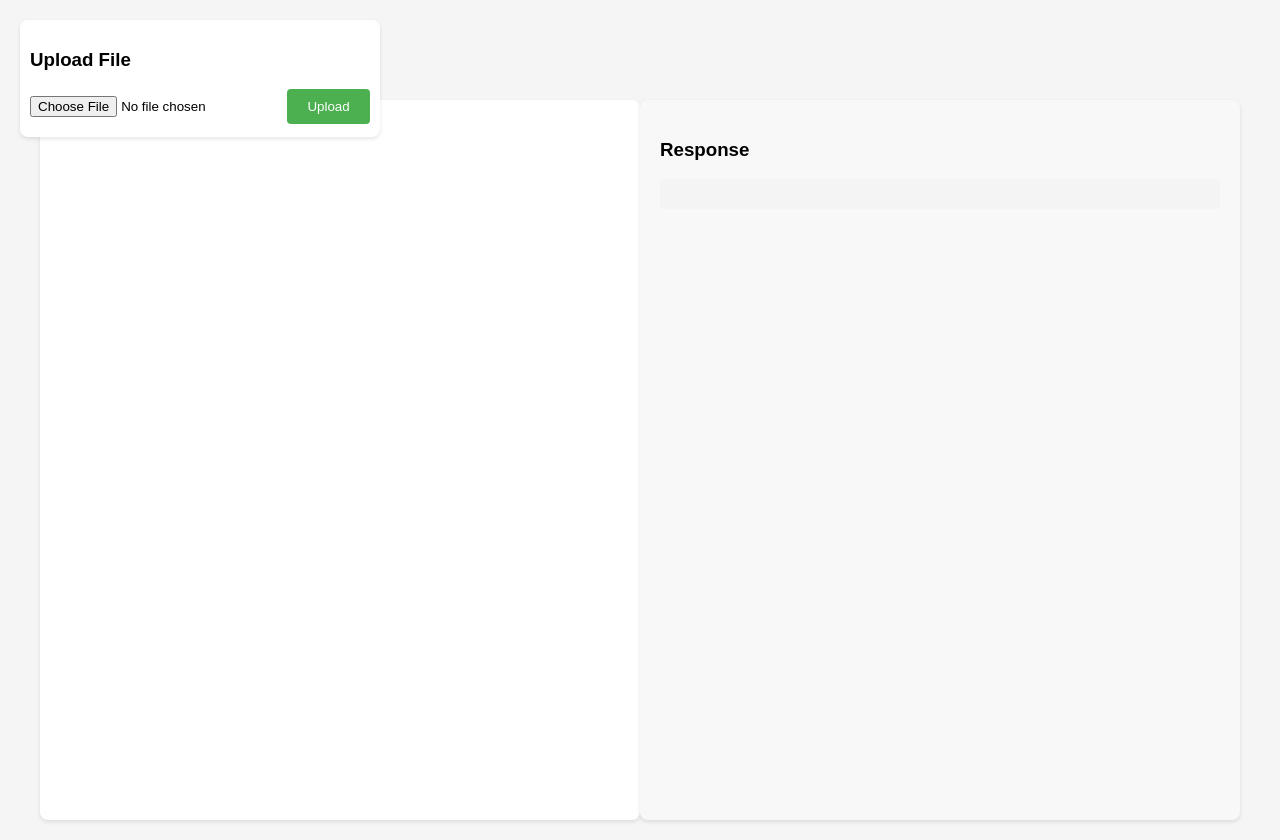
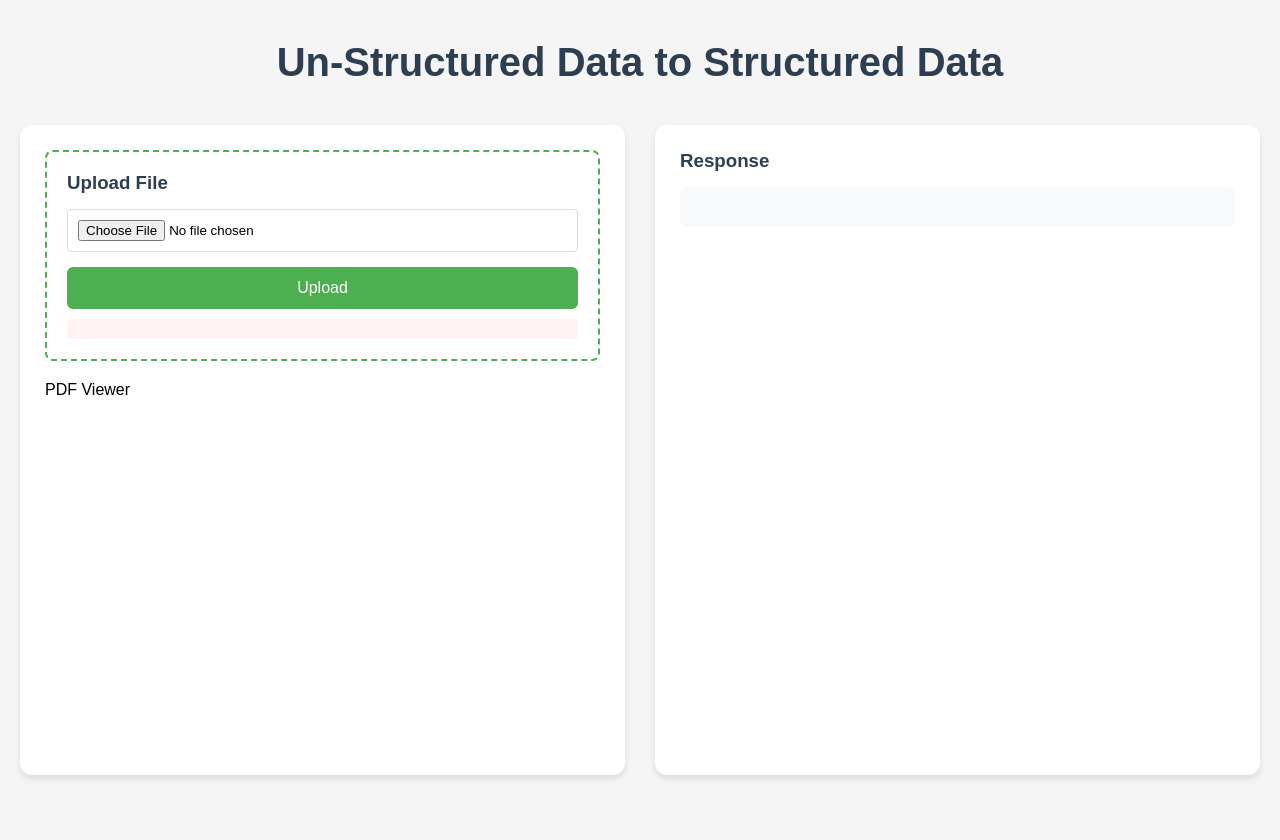
Before and after one commit to Rajavasanthan/docintelligence, a website: page index.html in a window 1280 px wide. After the commit the page ends 800 px from the top, so only its background shows below. Drawn offline with Linux system fonts and the light colour scheme.

Commit message:
UI Changed

```diff
--- a/index.html
+++ b/index.html
@@ -1,96 +1,130 @@
 <!DOCTYPE html>
 <html lang="en">
+
 <head>
   <meta charset="UTF-8">
   <meta name="viewport" content="width=device-width, initial-scale=1.0">
   <title>Extract pdf</title>
   <style>
+    * {
+      margin: 0;
+      padding: 0;
+      box-sizing: border-box;
+    }
+
     body {
       font-family: Arial, sans-serif;
       background-color: #f5f5f5;
-      margin: 0;
+      min-height: 100vh;
       padding: 20px;
+    }
+
+    .main-heading {
+      text-align: center;
+      color: #2c3e50;
+      margin: 20px 0 40px 0;
+      font-size: 2.5rem;
+      font-weight: bold;
+    }
+
+    .content-wrapper {
+      max-width: 1400px;
+      margin: 0 auto;
       display: flex;
-      justify-content: center;
-      align-items: center;
-      height: 100vh;
+      gap: 30px;
+      height: calc(100vh - 150px);
+    }
+
+    .upload-section {
+      flex: 1;
+      background: white;
+      padding: 25px;
+      border-radius: 12px;
+      box-shadow: 0 4px 6px rgba(0, 0, 0, 0.1);
+      display: flex;
       flex-direction: column;
+      gap: 20px;
     }
 
     .upload-container {
-      position: absolute;
-      top: 20px;
-      left: 20px;
       background-color: white;
-      padding: 10px;
+      padding: 20px;
       border-radius: 8px;
-      box-shadow: 0 2px 4px rgba(0, 0, 0, 0.1);
+      border: 2px dashed #4CAF50;
+    }
+
+    .upload-container h3 {
+      margin-bottom: 15px;
+      color: #2c3e50;
     }
 
     .upload-container input[type="file"] {
-      margin-bottom: 10px;
+      margin-bottom: 15px;
+      width: 100%;
+      padding: 10px;
+      border: 1px solid #ddd;
+      border-radius: 4px;
     }
 
     .upload-container button {
       background-color: #4CAF50;
       color: white;
-      padding: 10px 20px;
+      padding: 12px 24px;
       border: none;
-      border-radius: 4px;
+      border-radius: 6px;
       cursor: pointer;
+      width: 100%;
+      font-size: 16px;
+      transition: background-color 0.3s;
     }
 
     .upload-container button:hover {
       background-color: #45a049;
     }
 
-    .container {
-      display: flex;
-      width: 100%;
-      height: 100%;
-      max-width: 1200px;
-      margin-top: 80px; /* Give space for the upload section */
+    #pdfViewer {
+      flex: 1;
+      background: white;
+      border-radius: 8px;
+      overflow: hidden;
+      margin-top: 20px;
     }
 
-    .left-panel {
-      width: 48%;
-      padding: 20px;
-      background-color: #f8f8f8;
-      box-shadow: 0 2px 4px rgba(0, 0, 0, 0.1);
-      border-radius: 8px;
+    .response-section {
+      flex: 1;
+      background: white;
+      padding: 25px;
+      border-radius: 12px;
+      box-shadow: 0 4px 6px rgba(0, 0, 0, 0.1);
       overflow: auto;
     }
 
-    .right-panel {
-      width: 48%;
-      padding: 20px;
-      background-color: white;
-      box-shadow: 0 2px 4px rgba(0, 0, 0, 0.1);
-      border-radius: 8px;
-      overflow: hidden;
+    .response-section h3 {
+      color: #2c3e50;
+      margin-bottom: 15px;
     }
 
-    pre {
-      background-color: #f4f4f4;
-      padding: 15px;
-      border-radius: 4px;
+    #responseText {
+      background-color: #f8f9fa;
+      padding: 20px;
+      border-radius: 8px;
       white-space: pre-wrap;
       word-wrap: break-word;
+      font-size: 14px;
+      line-height: 1.6;
     }
 
     .error {
-      color: red;
-    }
-
-    #pdfViewer {
-      width: 100%;
-      height: 100%;
-      overflow: hidden;
+      color: #dc3545;
+      margin-top: 10px;
+      padding: 10px;
+      border-radius: 4px;
+      background-color: #fff3f3;
     }
 
     .loading {
       text-align: center;
-      font-size: 18px;
+      font-size: 16px;
       color: #4CAF50;
       display: none;
     }
@@ -99,42 +133,86 @@
       border: 4px solid #f3f3f3;
       border-top: 4px solid #4CAF50;
       border-radius: 50%;
-      width: 50px;
-      height: 50px;
-      animation: spin 2s linear infinite;
+      width: 40px;
+      height: 40px;
+      animation: spin 1s linear infinite;
       margin: 20px auto;
     }
 
     @keyframes spin {
-      0% { transform: rotate(0deg); }
-      100% { transform: rotate(360deg); }
+      0% {
+        transform: rotate(0deg);
+      }
+
+      100% {
+        transform: rotate(360deg);
+      }
     }
 
+    /* Responsive Design */
+    @media (max-width: 1024px) {
+      .main-heading {
+        font-size: 2rem;
+      }
+
+      .content-wrapper {
+        flex-direction: column;
+        height: auto;
+      }
+
+      .upload-section,
+      .response-section {
+        width: 100%;
+        min-height: 500px;
+      }
+    }
+
+    @media (max-width: 768px) {
+      .main-heading {
+        font-size: 1.5rem;
+        margin: 15px 0 30px 0;
+      }
+
+      body {
+        padding: 10px;
+      }
+
+      .upload-section,
+      .response-section {
+        padding: 15px;
+        min-height: 400px;
+      }
+    }
   </style>
 </head>
+
 <body>
 
-  <div class="upload-container">
-    <h3>Upload File</h3>
-    <input type="file" id="fileInput" accept=".pdf, .jpg, .jpeg">
-    <button onclick="uploadFile()">Upload</button>
-    <div class="error" id="errorText"></div>
-  </div>
+  <h1 class="main-heading">Un-Structured Data to Structured Data</h1>
 
-  <div class="container">
-    <div class="right-panel">
+  <div class="content-wrapper">
+
+    <!-- Left Side Content -->
+    <div class="upload-section">
+      <div class="upload-container">
+        <h3>Upload File</h3>
+        <input type="file" id="fileInput" accept=".pdf, .jpg, .jpeg">
+        <button onclick="uploadFile()">Upload</button>
+        <div class="error" id="errorText"></div>
+      </div>
+      <div>PDF Viewer</div>
       <div id="pdfViewer"></div>
     </div>
-    <div class="left-panel">
+
+    <!-- Right Side Content -->
+    <div class="response-section">
       <h3>Response</h3>
-      <pre id="responseText"  dangerouslySetInnerHTML={{ __html: blog?.content || "" }}></pre>
+      <pre id="responseText"></pre>
       <div class="loading" id="loadingIndicator">
         <div class="spinner"></div>
         <p>Loading...</p>
       </div>
     </div>
-
-
   </div>
 
   <script>
@@ -179,7 +257,7 @@
         const filePath = file.name;
 
         // Send the file to the API
-        const response = await fetch('http://localhost:4000', {
+        const response = await fetch('https://ocwa7iw76azzr7nucdrueb7rpy0ngkls.lambda-url.ap-south-1.on.aws/', {
           method: 'POST',
           headers: { 'Content-Type': 'application/json' },
           body: JSON.stringify({
@@ -263,4 +341,5 @@
   </script>
 
 </body>
+
 </html>
--- a/package.json
+++ b/package.json
@@ -11,6 +11,7 @@
   "dependencies": {
     "@aws-sdk/client-textract": "^3.668.0",
     "@azure-rest/ai-document-intelligence": "^1.0.0-beta.3",
+    "bun": "^1.1.31",
     "langchain": "^0.0.202",
     "openai": "^4.56.0"
   }
```
Also changed, not shown: 2 other files.
